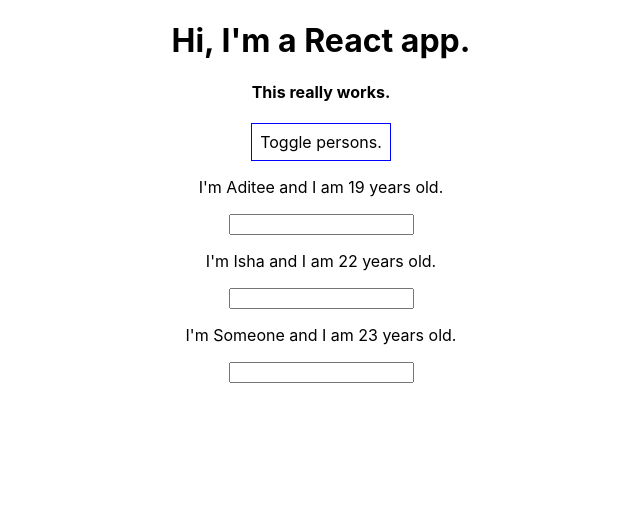
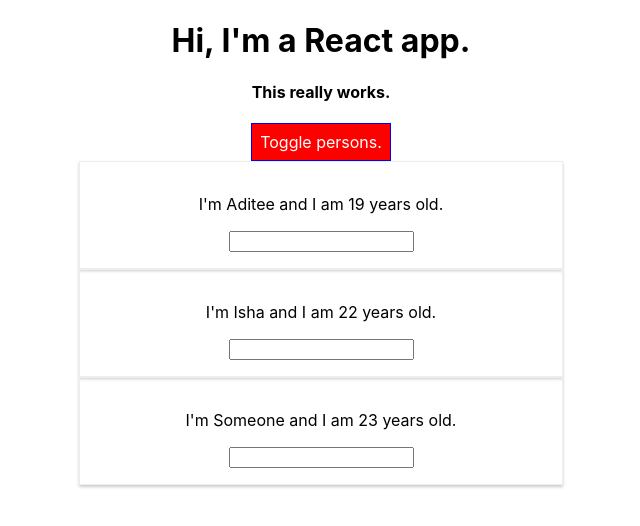
Before and after one commit to aditee-singh/React_tutorial, a React (Create React App) app: page / in a window 1280 px wide. Both pictures are taken after a click on the button "Toggle persons.". Shown: the top 526 px of the page, without its empty margins (319-959 px from the left). Built offline with nearby package versions, Linux system fonts and the light colour scheme.

Commit message:
Added styling using styled components

```diff
--- a/package.json
+++ b/package.json
@@ -6,9 +6,11 @@
     "@testing-library/jest-dom": "^5.11.6",
     "@testing-library/react": "^11.1.2",
     "@testing-library/user-event": "^12.2.2",
+    "radium": "^0.26.1",
     "react": "^17.0.1",
     "react-dom": "^17.0.1",
     "react-scripts": "4.0.0",
+    "styled-components": "^5.2.1",
     "web-vitals": "^0.2.4"
   },
   "scripts": {
--- a/src/App.css
+++ b/src/App.css
@@ -1,3 +1,9 @@
 .App {
   text-align: center;
 }
+.red{
+  color: red;
+}
+.bold{
+  font-weight: bold;
+}
--- a/src/App.js
+++ b/src/App.js
@@ -1,6 +1,7 @@
 import React, {Component} from 'react';
 import './App.css';
 import Person from './Person/Person';
+import './Person/Person.css'
 class App extends Component{
   state = {
     persons : [
@@ -41,10 +42,15 @@
   }
   render(){
     const style= {
-      backgroundColor: 'white',
+      backgroundColor: 'green',
+      color: 'white',
       font: 'inherit',
       border: '1px solid blue',
-      padding: '8px'
+      padding: '8px',
+      ':hover':{
+        backgroundColor: 'lightgreen',
+        color:'black'
+      }
     };
 
     let persons = null;
@@ -61,12 +67,25 @@
           })}
         </div>
       );
+      style.backgroundColor = 'red';
+      style[':hover']={
+        backgroundColor: 'salmon',
+        color:'black'
+      }
+
     }
 
+    let classes = [];
+    if(this.state.persons.length <=2)
+    classes.push('red');
+    if(this.state.persons.length <=1)
+    classes.push('bold');
+
     return(
+
       <div className="App">
         <h1>Hi, I'm a React app.</h1>
-        <h4>This really works.</h4>
+        <h4 className={classes.join(' ')}>This really works.</h4>
         <button style={style}
          onClick={this.togglePersonHandler}>Toggle persons.</button>
          {persons}
--- a/src/Person/Person.js
+++ b/src/Person/Person.js
@@ -1,12 +1,32 @@
 import React from 'react';
-import Person from  './person.css';
+import styled from 'styled-components';
+//import './Person.css';
 const person = (props) => {
+    const style = {
+        '@media (min-width:500px)':{
+            width: '450px'
+        }
+    };
+     const StyledDiv = styled.div`
+     Width: 60%;
+     margin:auto;
+     border: 1px solid #eee ;
+     box-shadow: 0 2px 3px #ccc;
+     padding: 16px;
+     text-align:center;
+
+     @media(min-width:500px){
+         width:450px;
+     }
+     `;
 return (
-    <div>
+   // <div className="Person">
+    <StyledDiv>
+
         <p onClick={props.click}>I'm {props.name} and I am {props.age} years old.</p>
         <p>{props.children}</p>
         <input type = "text" onChange={props.changed}/>
-    </div>
+        </StyledDiv>
 )
 };
 
```
Also changed, not shown: 1 other file (tests, documents, lock files or other folders).
